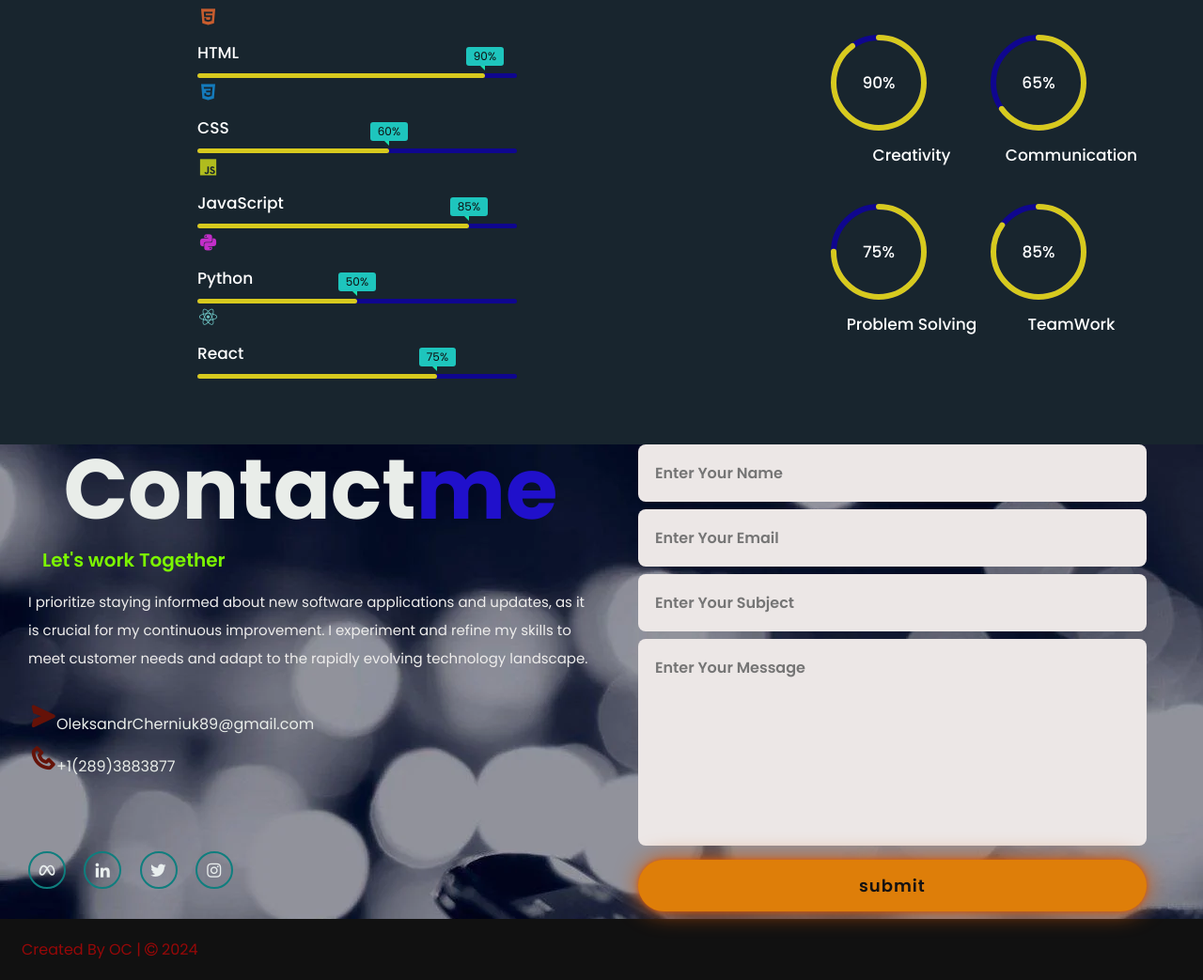
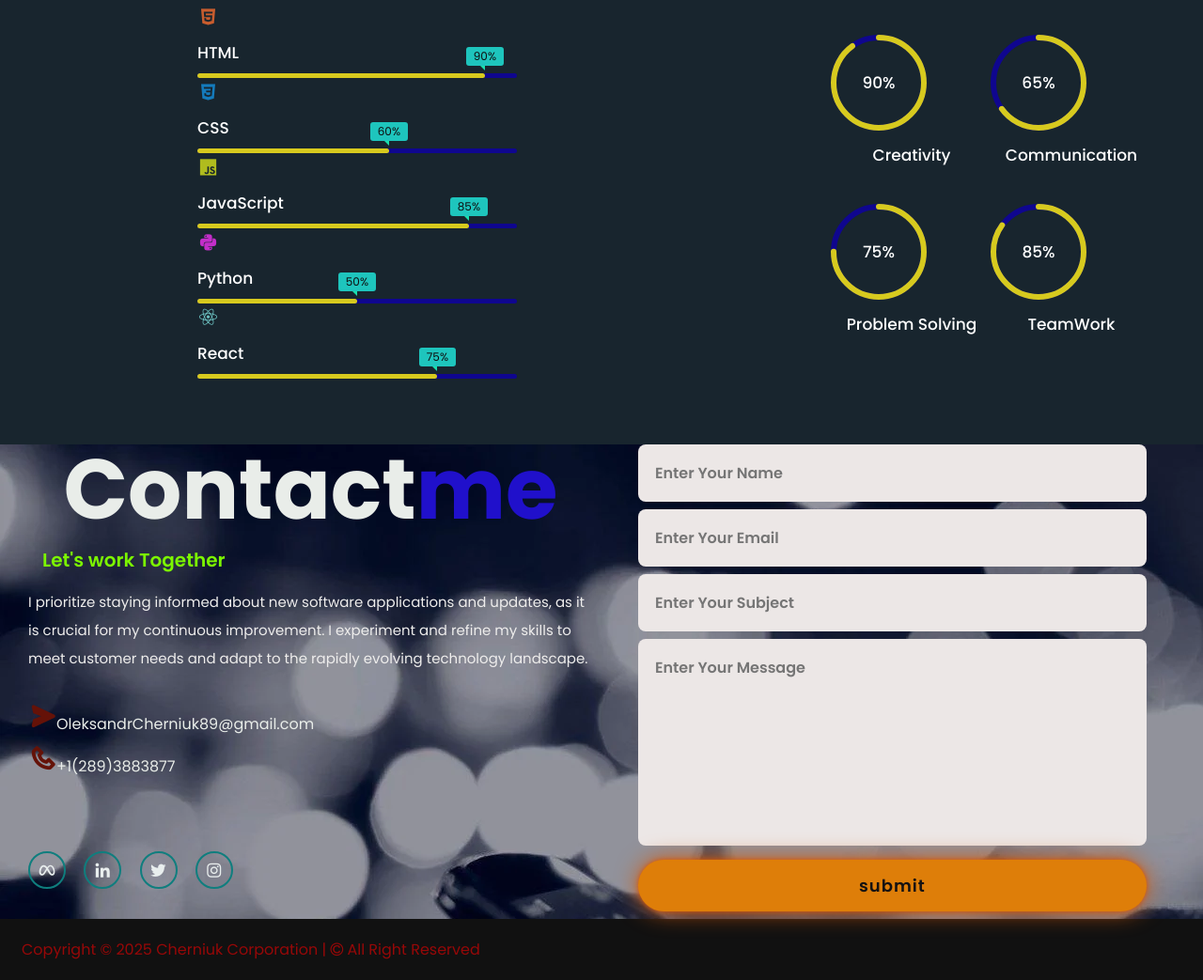
Before and after one commit to CherniukAlx/Portfolio, a plain HTML site: page index.html in a window 1280 px wide. Shown: the part 2686-3729 px from the top of the page at 94% size. Drawn offline with nearby package versions, Linux system fonts and the light colour scheme.

Commit message:
Update index.html

```diff
--- a/index.html
+++ b/index.html
@@ -256,7 +256,7 @@
         </div>
     </section>
     <footer>
-        <span>Created By OC | <span class="fa fa-copyright"></span> 2024</span>
+        <span>Copyright © 2025 Cherniuk Corporation | <span class="fa fa-copyright"></span> All Right Reserved</span>
 
         <a href="#" class="top"><i class='bx bx-up-arrow-alt'></i></a>
 
```
